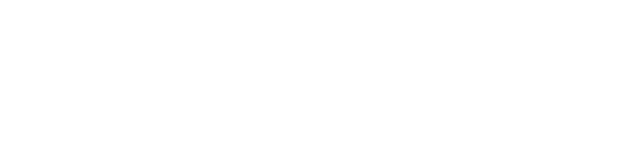
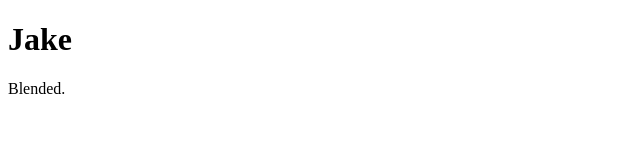
Before and after one commit to jn3903/exploring-cs, a plain HTML site: page index.html in a window 1280 px wide. Shown: the whole page, without its empty margins (0-640 px from the left). Drawn offline with Linux system fonts and the light colour scheme.

Commit message:
Update index.html

```diff
--- a/index.html
+++ b/index.html
@@ -1,6 +1,8 @@
 <!DOCTYPE html>
 <html>
  <body>
+   <h1>Jake</h1>
+  <p>Blended.</p>
 
  </body>
 </html>
```
